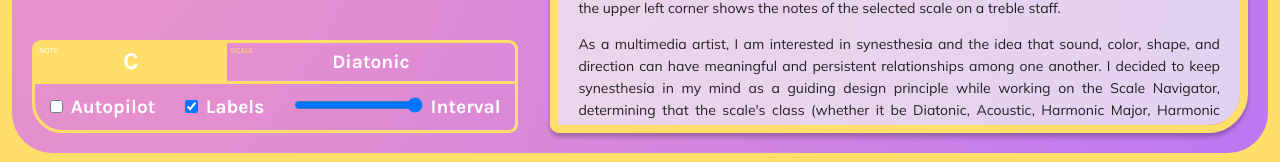
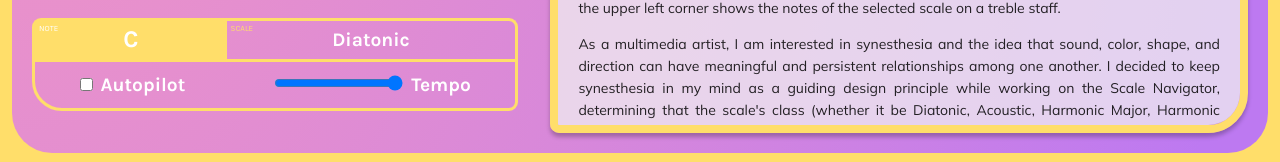
Before and after one commit to MaxFishman/scale-navigator-dashboard, a React (Create React App) app: page /about in a window 1280 px wide. Shown: the part 635-797 px from the top of the page. Built offline with nearby package versions, Linux system fonts and the light colour scheme.

Commit message:
make tabcontainer background white

```diff
--- a/src/components/Navigation/Navigation.js
+++ b/src/components/Navigation/Navigation.js
@@ -40,16 +40,7 @@ const Navigation = () => {
                   ></input>
                   <label for="autopilot">Autopilot</label>
                 </div>
-                <div className="navinfo__option">
-                  <input
-                    type="checkbox"
-                    autoComplete="off"
-                    name="labels"
-                    id="labels_checkbox"
-                    defaultChecked="false"
-                  ></input>
-                  <label for="labels">Labels</label>
-                </div>
+
                 <div className="navinfo__option">
                   <input
                     type="range"
@@ -60,9 +51,20 @@ const Navigation = () => {
                     max="4"
                     step="0.01"
                   ></input>
-                  <label for="labels">Interval</label>
+                  <label for="labels">Tempo</label>
                 </div>
               </div>
+              <div className="navinfo__option">
+                  <input
+                    type="checkbox"
+                    autoComplete="off"
+                    name="labels"
+                    id="labels_checkbox"
+                    defaultChecked="false"
+                    style={{visibility:'hidden'}}
+                  ></input>
+                  {/* <label for="labels">Labels</label> */}
+                </div>
             </div>
           </div>
         );
--- a/src/components/Navigation/Navigator/Navigator.js
+++ b/src/components/Navigation/Navigator/Navigator.js
@@ -16,7 +16,7 @@ function Navigator(setScaleData) {
 
     this.autopilot_data = {
         active: false,
-        default_period: [1000],
+        default_period: [1000, 2000, 3000, 4000],
         period: undefined,
         chosen: undefined,
         intervalID: undefined,
--- a/src/components/Workspace/Tablature/Tablature.scss
+++ b/src/components/Workspace/Tablature/Tablature.scss
@@ -3,6 +3,7 @@
 
 $label-font-size: 0.8rem;
 .tabcontainer {
+  background-color:#ffffffcc;
   position: relative;
   width: 100%;
   border: 4px solid rgba(255, 255, 0, 0.35);
@@ -20,7 +21,7 @@ $label-font-size: 0.8rem;
     top: 0.15rem;
     margin: 0;
     font-size: $label-font-size;
-    color: $accent-light;
+    color: black;
   }
 
   &__close {
@@ -31,7 +32,7 @@ $label-font-size: 0.8rem;
     background-color: rgba(255, 255, 0, 0.35);
     border-radius: 0px 15px 0px 7px;
     cursor: pointer;
-    color: white;
+    color: black;
     padding-left: 0.5rem;
     padding-bottom: 0.2rem;
     text-decoration: none;
```
